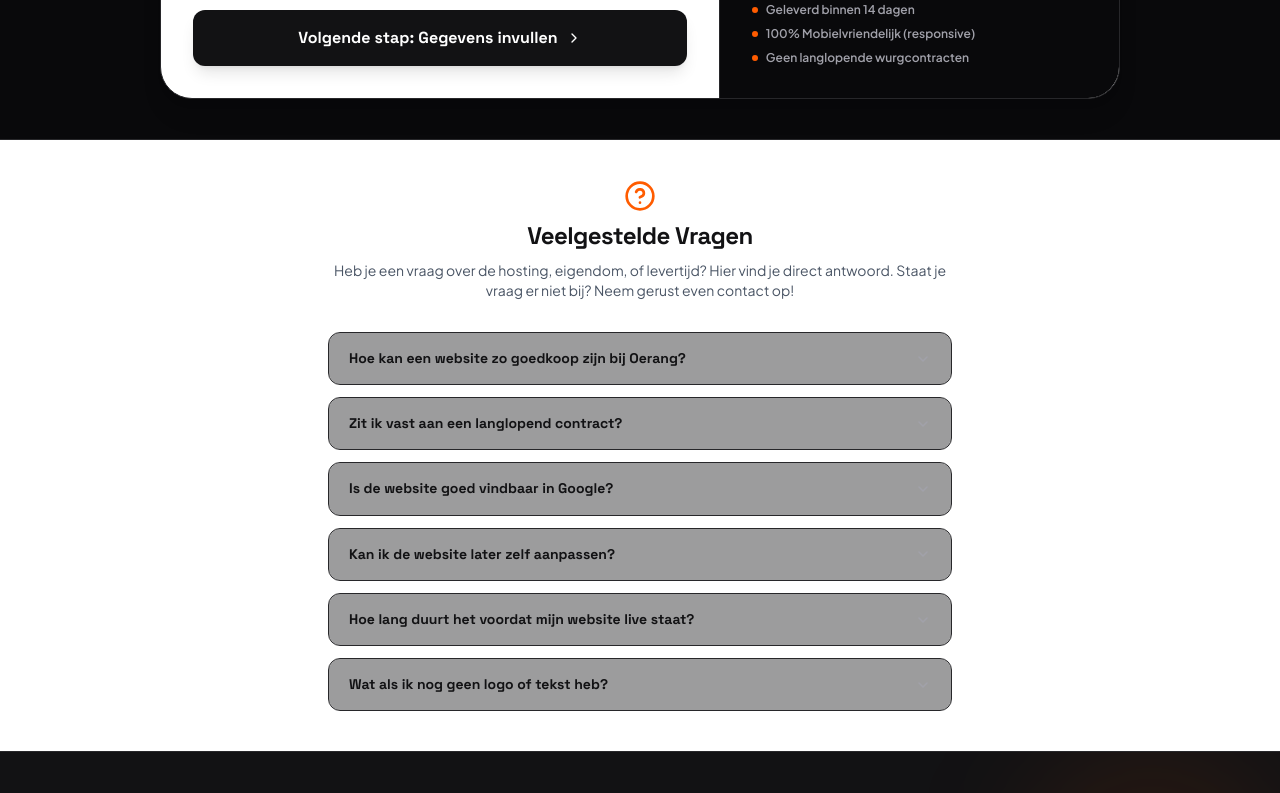
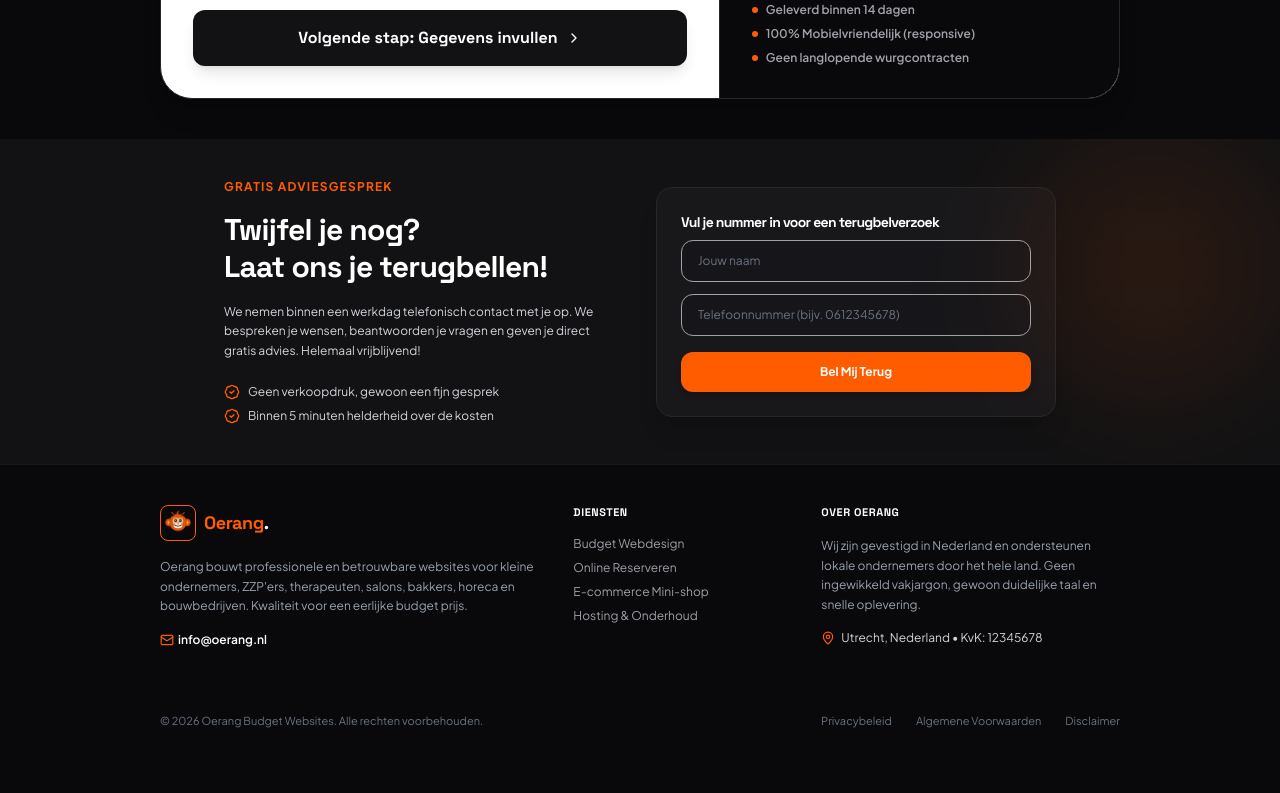
Before and after one commit to rjhaije/Oerang-, a React (Vite) app: page / in a window 1280 px wide. Shown: the part 6140-6933 px from the top of the page. After the commit the page ends 6901 px from the top, so only its background shows below. Built offline with nearby package versions, Linux system fonts and the light colour scheme.

Commit message:
feat: update brand metadata and remove FAQ section
- Update site title and add favicon
- Remove FAQ section and related logic to streamline the landing page

```diff
--- a/index.html
+++ b/index.html
@@ -3,7 +3,8 @@
   <head>
     <meta charset="UTF-8" />
     <meta name="viewport" content="width=device-width, initial-scale=1.0" />
-    <title>My Google AI Studio App</title>
+    <link rel="icon" type="image/svg+xml" href="/favicon.svg" />
+    <title>Oerang Budget Websites - Betaalbare websites voor de kleine ondernemer</title>
   </head>
   <body>
     <div id="root"></div>
--- a/src/App.tsx
+++ b/src/App.tsx
@@ -8,7 +8,6 @@ import { motion, AnimatePresence } from 'motion/react';
 import {
   PORTFOLIO_PROJECTS,
   TESTIMONIALS,
-  FAQ_ITEMS,
   PortfolioProject
 } from './data';
 import StyleShowcase from './components/StyleShowcase';
@@ -34,7 +33,6 @@ import {
   Menu,
   X,
   MessageCircle,
-  HelpCircle,
   TrendingUp,
   UserCheck,
   Check,
@@ -44,7 +42,6 @@ import {
 export default function App() {
   const [mobileMenuOpen, setMobileMenuOpen] = useState(false);
   const [portfolioFilter, setPortfolioFilter] = useState<string>('Alles');
-  const [activeFaqId, setActiveFaqId] = useState<string | null>(null);
   const [activeStep, setActiveStep] = useState<number>(0);
   const [heroReviewIdx, setHeroReviewIdx] = useState<number>(0);
 
@@ -110,10 +107,6 @@ export default function App() {
         setCallbackPhone('');
       }, 5000);
     }
-  };
-
-  const toggleFaq = (id: string) => {
-    setActiveFaqId(activeFaqId === id ? null : id);
   };
 
   const scrollToSection = (id: string) => {
@@ -892,62 +885,6 @@ export default function App() {
         <Calculator />
       </section>
 
-      {/* FAQ Section */}
-      <section id="faq" className="py-10 bg-white border-y border-brand-sand-dark">
-        <div className="max-w-2xl mx-auto px-4 sm:px-6 space-y-8">
-
-          <div className="text-center space-y-2">
-            <HelpCircle className="w-8 h-8 text-brand-clay mx-auto" />
-            <h2 className="text-2xl font-display font-bold text-brand-forest tracking-tight">
-              Veelgestelde Vragen
-            </h2>
-            <p className="text-xs sm:text-sm text-gray-600">
-              Heb je een vraag over de hosting, eigendom, of levertijd? Hier vind je direct antwoord. Staat je vraag er niet bij? Neem gerust even contact op!
-            </p>
-          </div>
-
-          <div className="space-y-3">
-            {FAQ_ITEMS.map((item) => {
-              const isOpen = activeFaqId === item.id;
-              return (
-                <div
-                  key={item.id}
-                  className="border border-brand-sand-dark rounded-xl overflow-hidden transition-all duration-200"
-                >
-                  <button
-                    onClick={() => toggleFaq(item.id)}
-                    className="w-full text-left px-5 py-4 bg-brand-sand/40 hover:bg-brand-sand/80 flex items-center justify-between gap-4 transition-colors focus:outline-none"
-                  >
-                    <span className="font-display font-bold text-sm text-brand-forest leading-snug">
-                      {item.question}
-                    </span>
-                    <ChevronDown className={`w-4 h-4 text-brand-moss shrink-0 transition-transform duration-300 ${
-                      isOpen ? 'transform rotate-180' : ''
-                    }`} />
-                  </button>
-
-                  <AnimatePresence initial={false}>
-                    {isOpen && (
-                      <motion.div
-                        initial={{ height: 0, opacity: 0 }}
-                        animate={{ height: 'auto', opacity: 1 }}
-                        exit={{ height: 0, opacity: 0 }}
-                        transition={{ duration: 0.2 }}
-                      >
-                        <div className="px-5 py-4 bg-white border-t border-brand-sand-dark text-xs text-gray-600 leading-relaxed">
-                          {item.answer}
-                        </div>
-                      </motion.div>
-                    )}
-                  </AnimatePresence>
-                </div>
-              );
-            })}
-          </div>
-
-        </div>
-      </section>
-
       {/* Advisory & Callback Request Footer block */}
       <section id="contact" className="py-10 bg-brand-forest text-white relative overflow-hidden">
         <div className="absolute top-0 right-0 w-64 h-64 bg-brand-clay/10 rounded-full blur-3xl" />
```
Also changed, not shown: public/favicon.svg (added).
